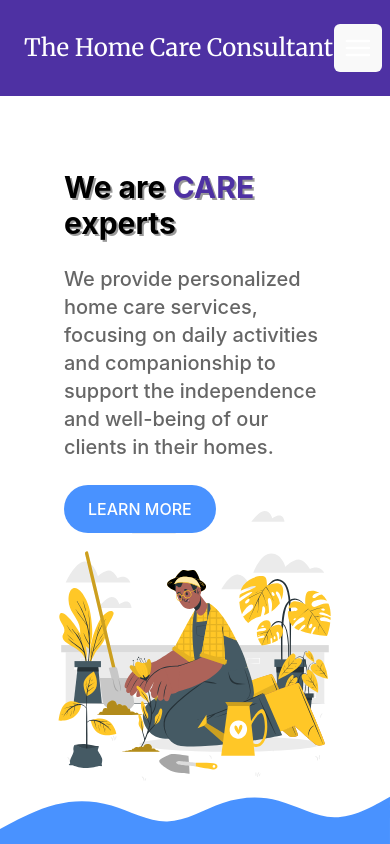
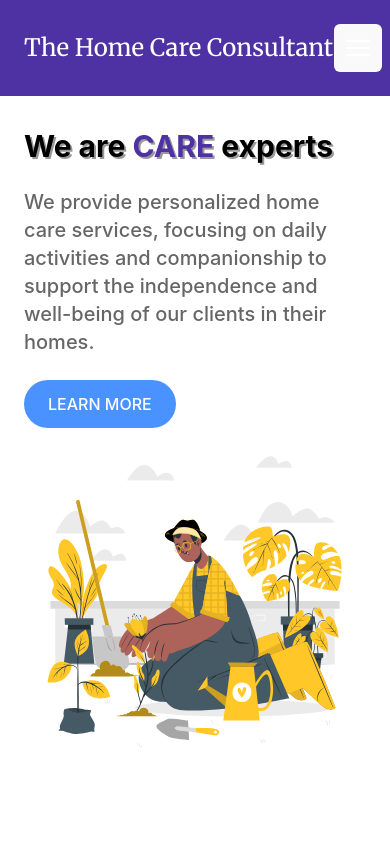
Before and after one commit to joooons/home-care, a React (Vite) app: page / in a window 390 px wide. Shown: the top 844 px of the page. Built offline with nearby package versions, Linux system fonts and the light colour scheme.

Commit message:
refine hero responsive settings

```diff
--- a/src/components/Hero.tsx
+++ b/src/components/Hero.tsx
@@ -11,7 +11,7 @@ export default function Hero() {
 
   return (
     <>
-      <section className="relative h-svh w-full items-center justify-center ">
+      <section className="relative w-full items-center justify-center ">
         {/* <img
           className="absolute inset-0 -z-10 h-5/6 w-full object-cover opacity-35 lg:h-full"
           src={img_porch}
@@ -20,9 +20,8 @@ export default function Hero() {
 
         <WaveDivider1></WaveDivider1>
 
-        <div className="h-1/5"></div>
-        <div className="grid h-3/4 grid-rows-2 md:grid-cols-2">
-          <div className="relative flex flex-col items-start justify-start gap-6 px-16 xl:px-32">
+        <div className="container mx-auto flex flex-col px-6 py-32 md:flex-row xl:pb-56">
+          <div className="flex flex-col items-start justify-center space-y-6 md:w-1/2 xl:mx-10">
             <h1 className="text-left text-3xl font-bold text-dark [text-shadow:_2px_2px_0_rgb(0_0_0_/_40%)] lg:text-6xl">
               We are <span className="text-second">CARE</span> experts
             </h1>
@@ -40,7 +39,7 @@ export default function Hero() {
               </button>
             </div>
           </div>
-          <div className="-z-10 flex flex-col justify-center">
+          <div className="-z-10 sm:mx-12 md:mx-0 md:w-1/2 xl:mx-10">
             <SvgGardener></SvgGardener>
           </div>
         </div>
```
